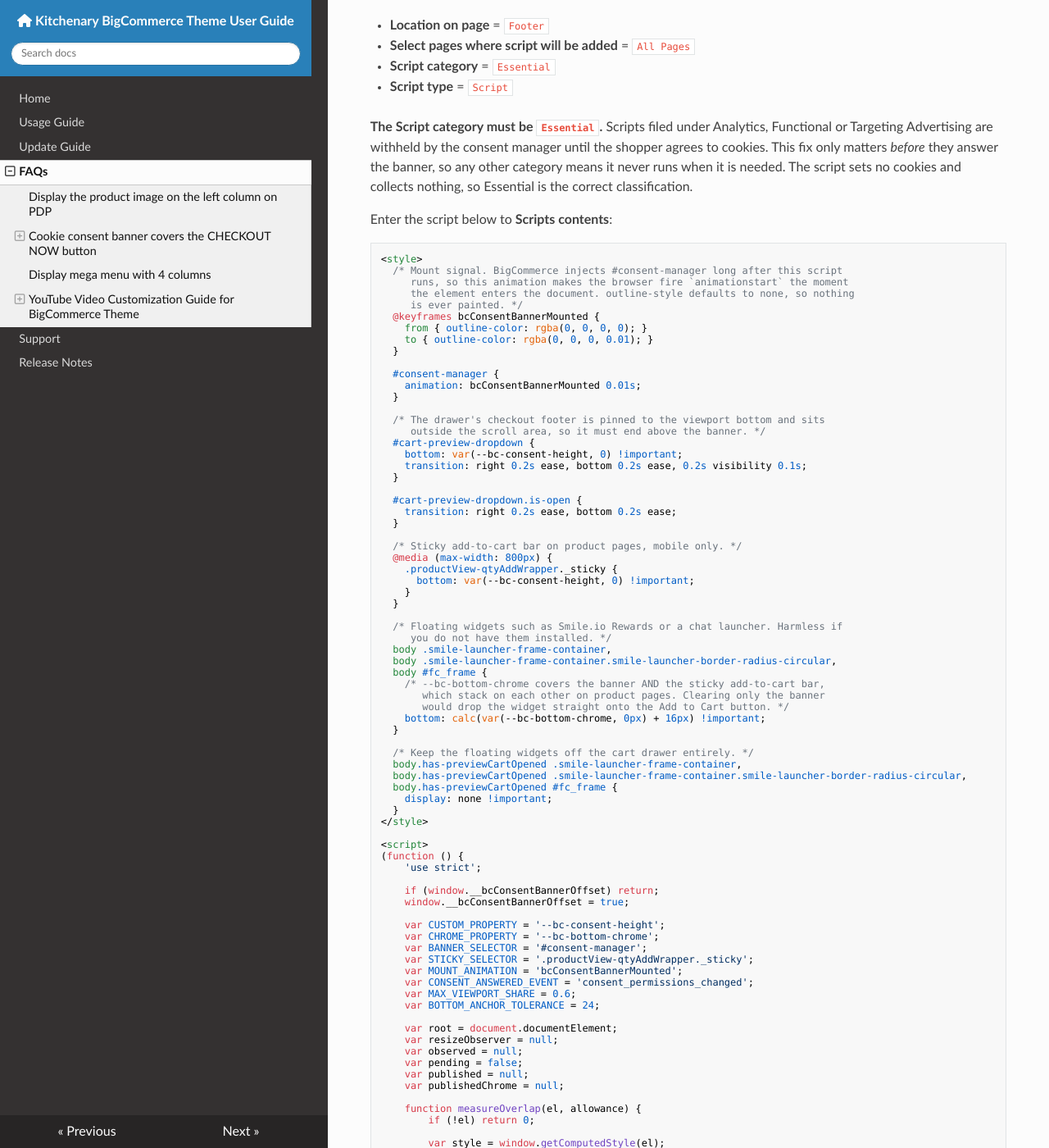
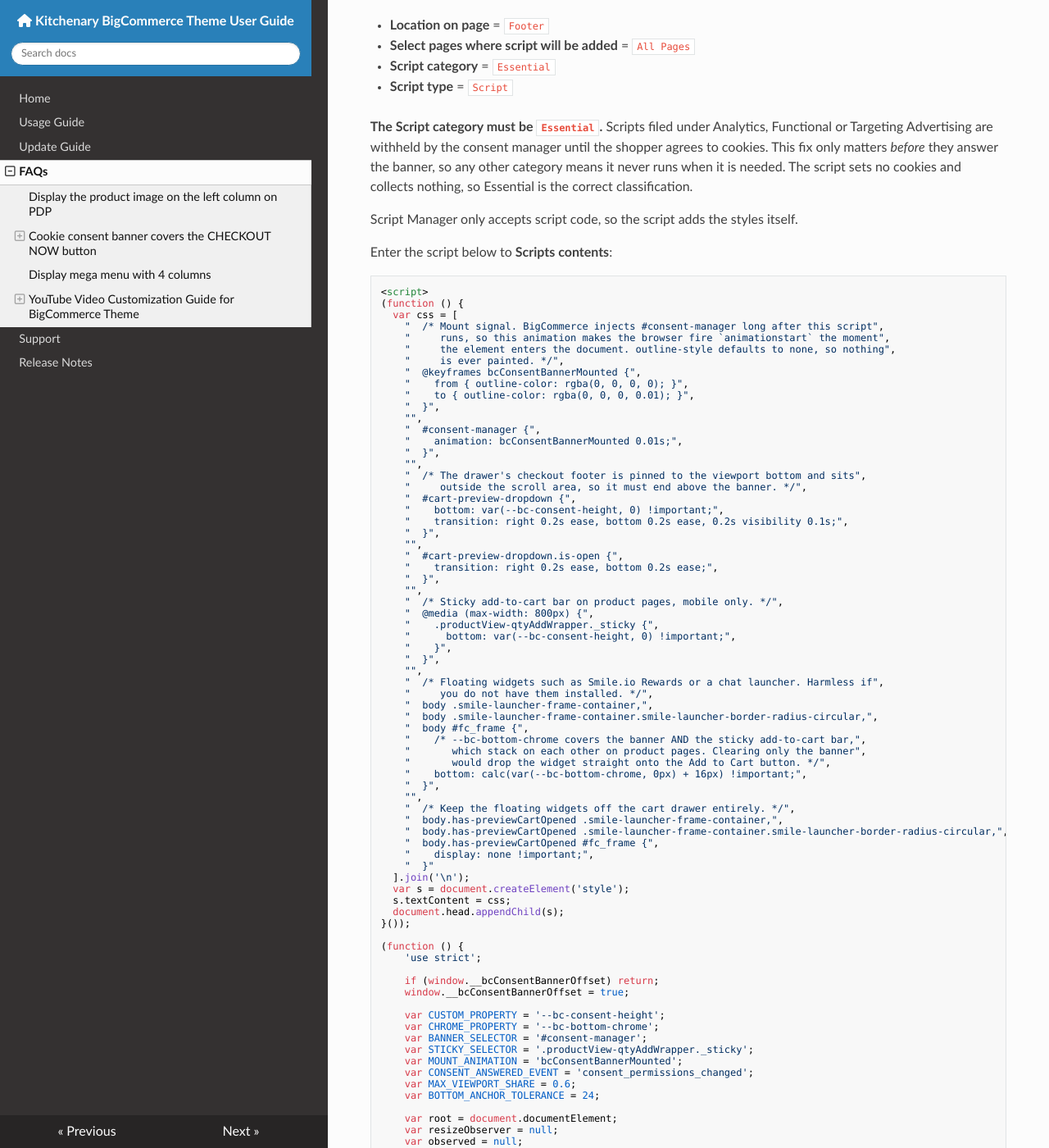
Before and after one commit to allcommerce/bc-kitchenary-docs, an MkDocs documentation site: the page built from docs/faqs.md, in a window 1280 px wide and 1400 px high, scrolled down 1296 px. Shown: the whole window at 82% size. Built offline with MkDocs 1.6.1, drawn with Linux system fonts in a browser that asks for light colours; nearby versions of some CDN libraries; comment, search, counter and statistics services are not loaded.

Commit message:
docs(faqs): cookie banner fix as a single Script Manager script (#24)
Script Manager rejects a bare <style> block ("Enter a valid script."), so the cookie-banner FAQ now ships one <script> that injects the same CSS, followed by the original JS unchanged.

Co-Authored-By: PapaThemes <contact@papathemes.com>

````diff
--- a/docs/faqs.md
+++ b/docs/faqs.md
@@ -47,61 +47,68 @@ Go to **Storefront** > **Script Manager**, click **Create a Script**, choose:
 
 **The Script category must be `Essential`.** Scripts filed under Analytics, Functional or Targeting Advertising are withheld by the consent manager until the shopper agrees to cookies. This fix only matters *before* they answer the banner, so any other category means it never runs when it is needed. The script sets no cookies and collects nothing, so Essential is the correct classification.
 
+Script Manager only accepts script code, so the script adds the styles itself.
+
 Enter the script below to **Scripts contents**:
 
 ```html
-<style>
-  /* Mount signal. BigCommerce injects #consent-manager long after this script
-     runs, so this animation makes the browser fire `animationstart` the moment
-     the element enters the document. outline-style defaults to none, so nothing
-     is ever painted. */
-  @keyframes bcConsentBannerMounted {
-    from { outline-color: rgba(0, 0, 0, 0); }
-    to { outline-color: rgba(0, 0, 0, 0.01); }
-  }
+<script>
+(function () {
+  var css = [
+    "  /* Mount signal. BigCommerce injects #consent-manager long after this script",
+    "     runs, so this animation makes the browser fire `animationstart` the moment",
+    "     the element enters the document. outline-style defaults to none, so nothing",
+    "     is ever painted. */",
+    "  @keyframes bcConsentBannerMounted {",
+    "    from { outline-color: rgba(0, 0, 0, 0); }",
+    "    to { outline-color: rgba(0, 0, 0, 0.01); }",
+    "  }",
+    "",
+    "  #consent-manager {",
+    "    animation: bcConsentBannerMounted 0.01s;",
+    "  }",
+    "",
+    "  /* The drawer's checkout footer is pinned to the viewport bottom and sits",
+    "     outside the scroll area, so it must end above the banner. */",
+    "  #cart-preview-dropdown {",
+    "    bottom: var(--bc-consent-height, 0) !important;",
+    "    transition: right 0.2s ease, bottom 0.2s ease, 0.2s visibility 0.1s;",
+    "  }",
+    "",
+    "  #cart-preview-dropdown.is-open {",
+    "    transition: right 0.2s ease, bottom 0.2s ease;",
+    "  }",
+    "",
+    "  /* Sticky add-to-cart bar on product pages, mobile only. */",
+    "  @media (max-width: 800px) {",
+    "    .productView-qtyAddWrapper._sticky {",
+    "      bottom: var(--bc-consent-height, 0) !important;",
+    "    }",
+    "  }",
+    "",
+    "  /* Floating widgets such as Smile.io Rewards or a chat launcher. Harmless if",
+    "     you do not have them installed. */",
+    "  body .smile-launcher-frame-container,",
+    "  body .smile-launcher-frame-container.smile-launcher-border-radius-circular,",
+    "  body #fc_frame {",
+    "    /* --bc-bottom-chrome covers the banner AND the sticky add-to-cart bar,",
+    "       which stack on each other on product pages. Clearing only the banner",
+    "       would drop the widget straight onto the Add to Cart button. */",
+    "    bottom: calc(var(--bc-bottom-chrome, 0px) + 16px) !important;",
+    "  }",
+    "",
+    "  /* Keep the floating widgets off the cart drawer entirely. */",
+    "  body.has-previewCartOpened .smile-launcher-frame-container,",
+    "  body.has-previewCartOpened .smile-launcher-frame-container.smile-launcher-border-radius-circular,",
+    "  body.has-previewCartOpened #fc_frame {",
+    "    display: none !important;",
+    "  }"
+  ].join('\n');
+  var s = document.createElement('style');
+  s.textContent = css;
+  document.head.appendChild(s);
+}());
 
-  #consent-manager {
-    animation: bcConsentBannerMounted 0.01s;
-  }
-
-  /* The drawer's checkout footer is pinned to the viewport bottom and sits
-     outside the scroll area, so it must end above the banner. */
-  #cart-preview-dropdown {
-    bottom: var(--bc-consent-height, 0) !important;
-    transition: right 0.2s ease, bottom 0.2s ease, 0.2s visibility 0.1s;
-  }
-
-  #cart-preview-dropdown.is-open {
-    transition: right 0.2s ease, bottom 0.2s ease;
-  }
-
-  /* Sticky add-to-cart bar on product pages, mobile only. */
-  @media (max-width: 800px) {
-    .productView-qtyAddWrapper._sticky {
-      bottom: var(--bc-consent-height, 0) !important;
-    }
-  }
-
-  /* Floating widgets such as Smile.io Rewards or a chat launcher. Harmless if
-     you do not have them installed. */
-  body .smile-launcher-frame-container,
-  body .smile-launcher-frame-container.smile-launcher-border-radius-circular,
-  body #fc_frame {
-    /* --bc-bottom-chrome covers the banner AND the sticky add-to-cart bar,
-       which stack on each other on product pages. Clearing only the banner
-       would drop the widget straight onto the Add to Cart button. */
-    bottom: calc(var(--bc-bottom-chrome, 0px) + 16px) !important;
-  }
-
-  /* Keep the floating widgets off the cart drawer entirely. */
-  body.has-previewCartOpened .smile-launcher-frame-container,
-  body.has-previewCartOpened .smile-launcher-frame-container.smile-launcher-border-radius-circular,
-  body.has-previewCartOpened #fc_frame {
-    display: none !important;
-  }
-</style>
-
-<script>
 (function () {
     'use strict';
 
````
